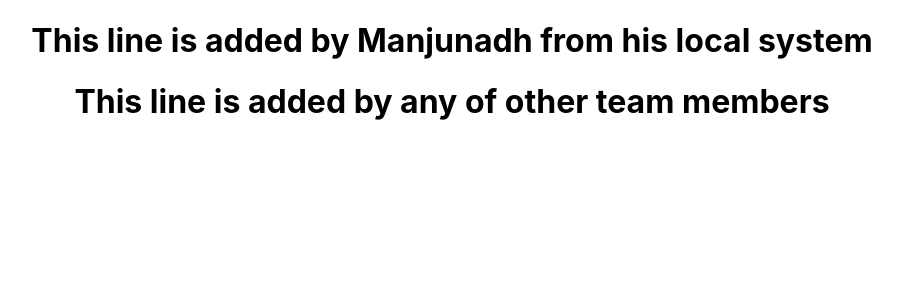
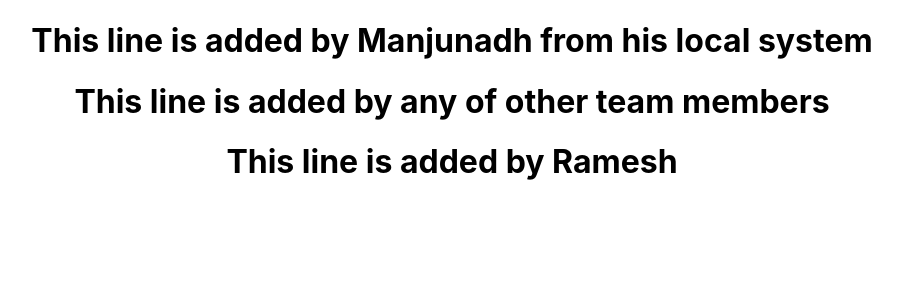
Before and after one commit to manjunadhb/rep2304, a React (Create React App) app: page / in a window 1280 px wide. Shown: the top 300 px of the page, without its empty margins (188-1090 px from the left). Built offline with nearby package versions, Linux system fonts and the light colour scheme.

Commit message:
added a heading by ramesh

```diff
--- a/src/App.js
+++ b/src/App.js
@@ -6,6 +6,7 @@ function App() {
     <div className="App">
       <h1>This line is added by Manjunadh from his local system</h1>
     <h1>This line is added by any of other team members</h1>
+    <h1>This line is added by Ramesh</h1>
     </div>
   );
 }
```
